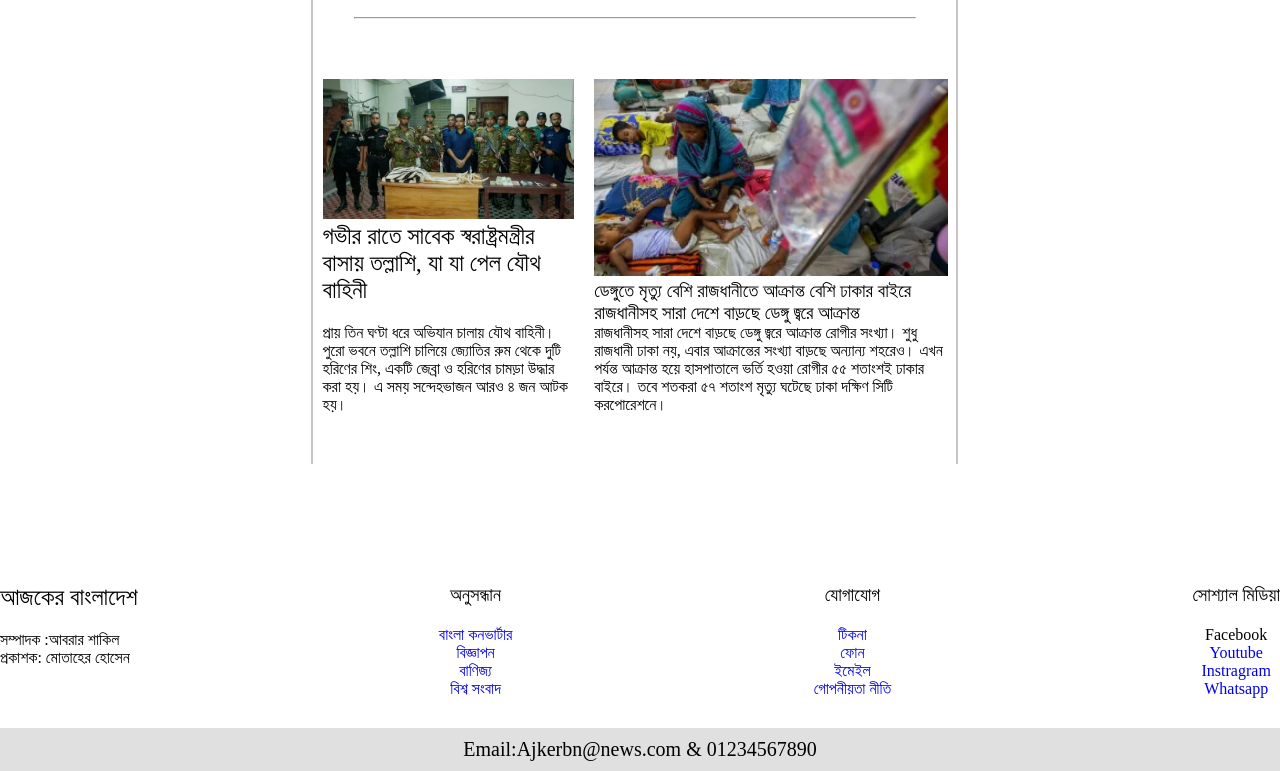
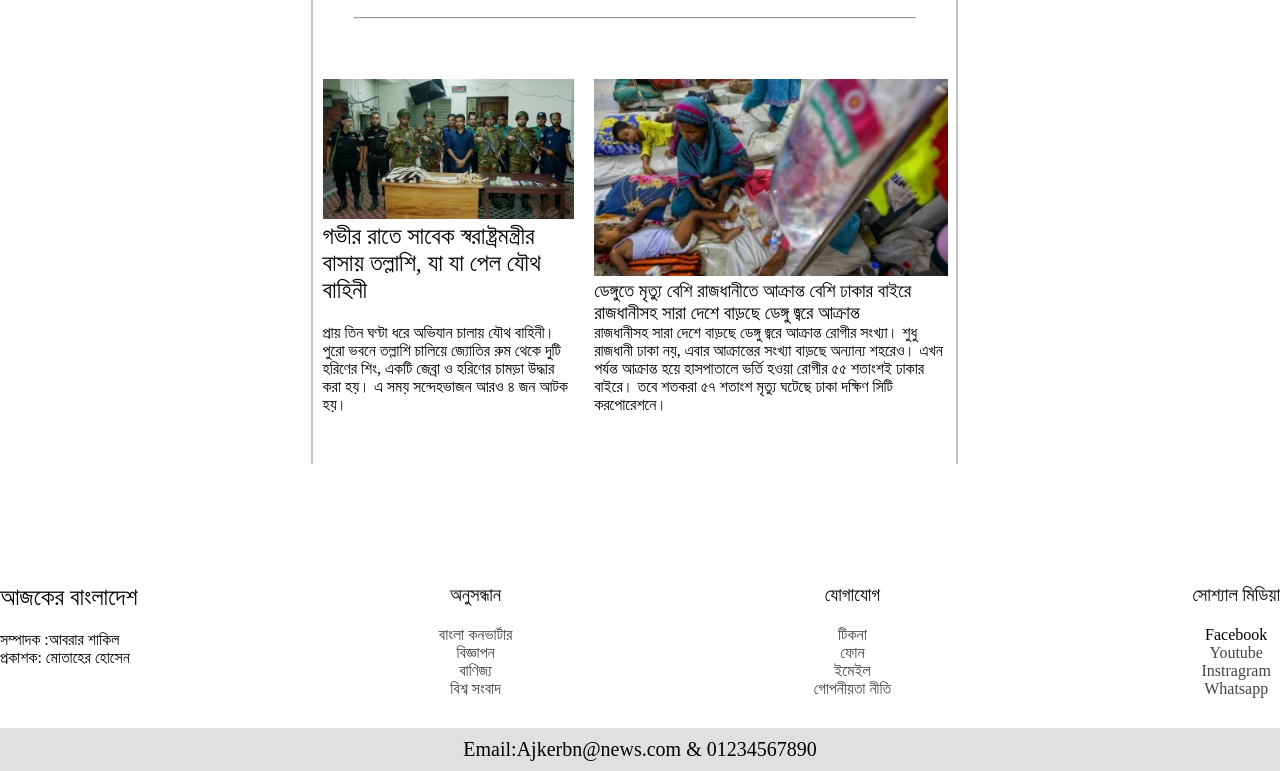
Before and after one commit to WebDevShakil/-, a plain HTML site: page index.html in a window 1280 px wide. Shown: the part 1373-2144 px from the top of the page. Drawn offline with Linux system fonts and the light colour scheme; a web font is replaced by a local one.

Commit message:
Complete

```diff
--- a/style.css
+++ b/style.css
@@ -198,6 +198,7 @@ h1,h2,h3,h4{
 }
 .footer-side li a{
     text-decoration: none;
+    color: rgb(68, 68, 68);
 }
 footer{
     text-align: center;
```
